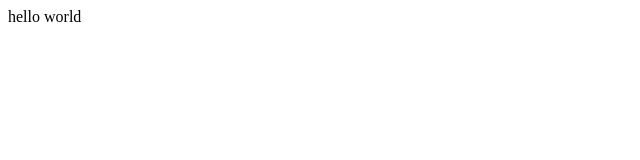
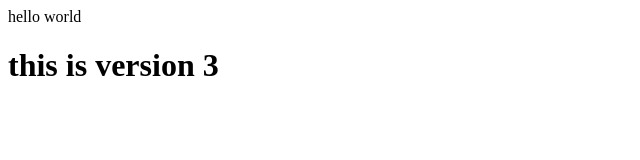
Before and after one commit to chrollo0Lucilfer/myrepo, a plain HTML site: page index.html in a window 1280 px wide. Shown: the whole page, without its empty margins (0-640 px from the left). Drawn offline with Linux system fonts and the light colour scheme.

Commit message:
this is version 3

```diff
--- a/index.html
+++ b/index.html
@@ -3,6 +3,8 @@
 
 hello world
 
+<h1>this is version 3</h1>
+
 
 </body>
 </html>
```
